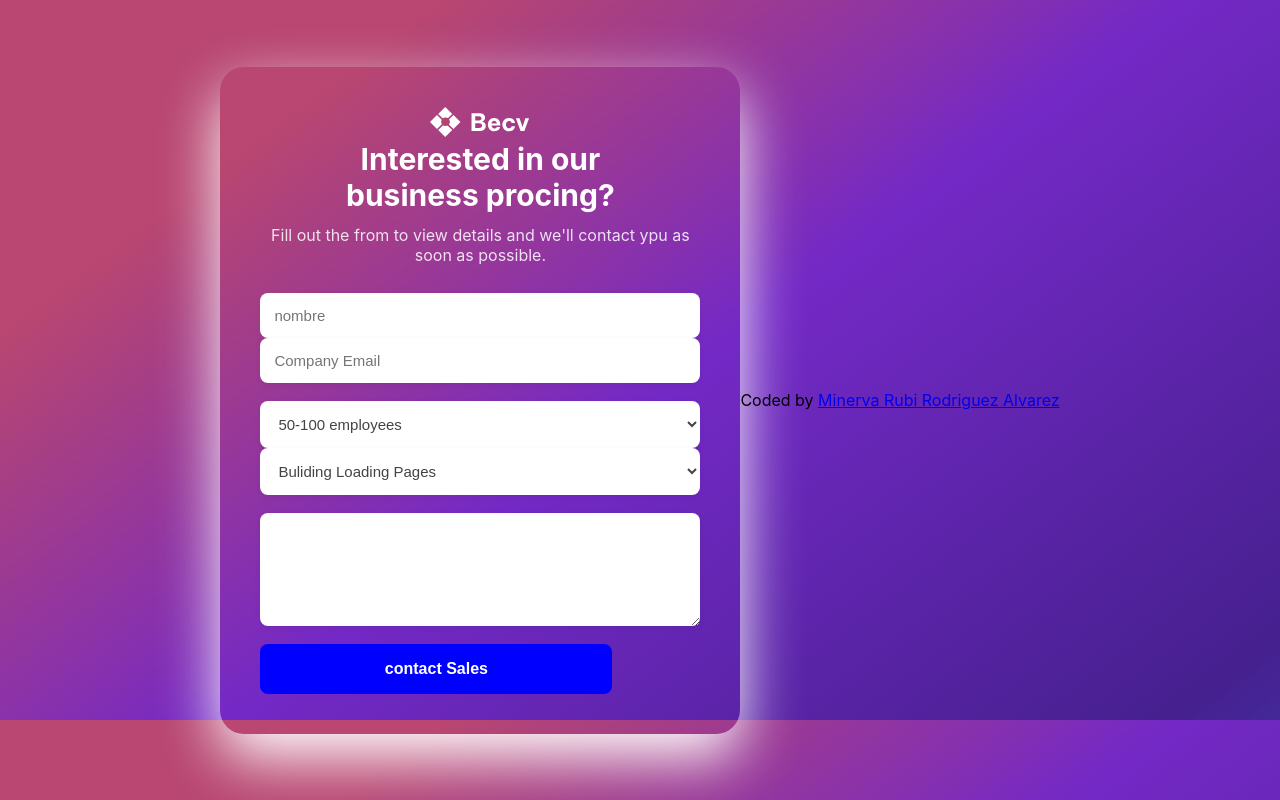
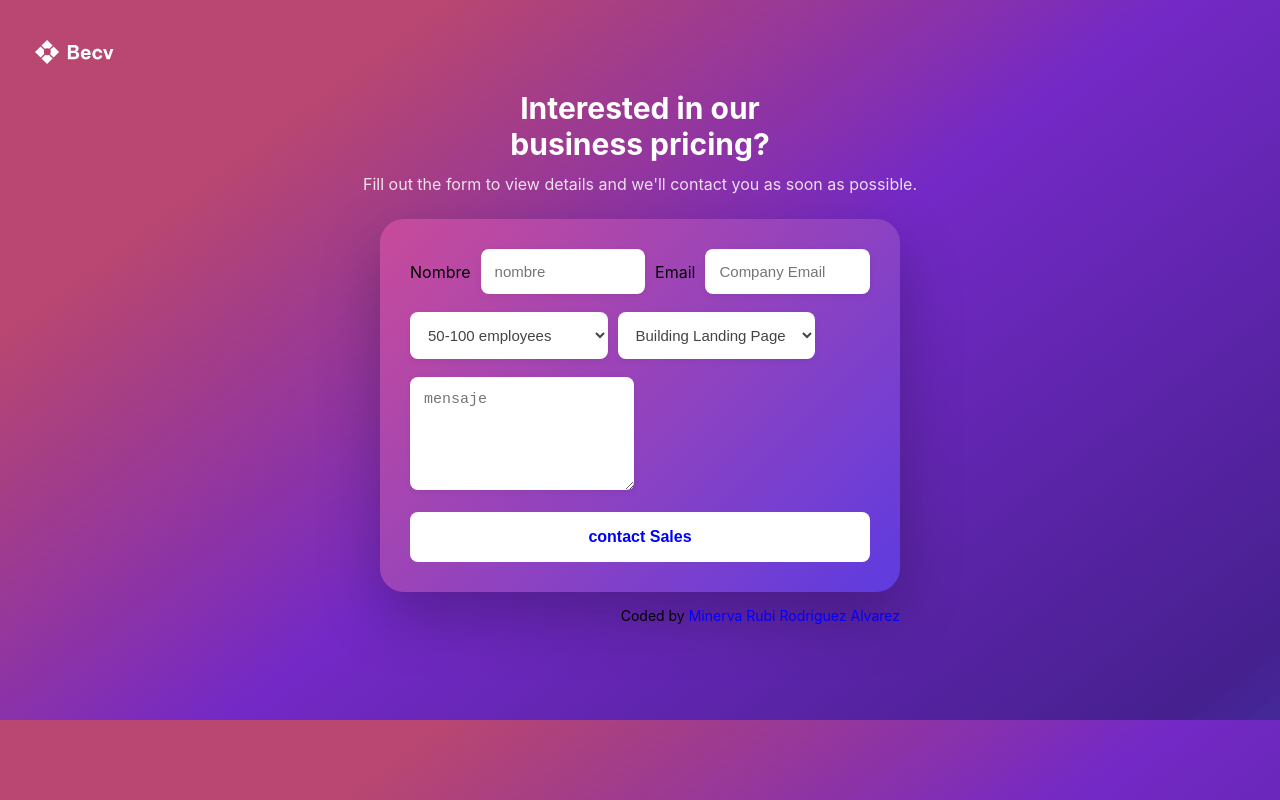
Before and after one commit to MinervaRubi/contact-page1, a plain HTML site: page index.html in a window 1280 px wide. Drawn offline with Linux system fonts and the light colour scheme.

Commit message:
cambios de diseño

```diff
--- a/index.html
+++ b/index.html
@@ -14,41 +14,45 @@
     <title>Contact Page</title>
   </head>
   <body>
+    <img src="styles/Logo.svg" alt="Logo" class="logo">
+
+    <header class="header-out">
+      <h1>Interested in our <br>
+      <span>business pricing?</span></h1>
+      <p>Fill out the form to view details and we'll contact you as soon as possible.</p>
+    </header>
+
     <div class="contenido">
-      <header>
-        <img src="styles/Logo.svg" alt="Logo">
-        <h1>Interested in our <br>
-        <span> business procing?</span></h1>
-        <p>Fill out the from to view details and we'll contact ypu as soon as possible.</p>
-      </header>
       <form class="contacto">
-        <div class="grupo">
-          <input type="texto" placeholder="nombre" required>
+        <div class="grupo" style="display: flex; gap: 10px; align-items: center;">
+          <label for="name">Nombre</label>
+          <input type="text" placeholder="nombre" required>
+          <label for="Email">Email</label>
           <input type="email" placeholder="Company Email" required>
         </div>
 
-        <div class="Company">
+        <div class="Company" style="display: flex; gap: 10px; align-items: center;">
           <select required>
-            <option selected >50-100 employees</option>
+            <option selected>50-100 employees</option>
             <option>10 - 50 employees</option>
             <option>100 - 500 employees</option>
           </select>
 
-            <select required>
-              <option selected>Buliding Loading Pages</option>
-              <option>SEO </option>
-              <option>Marketing</option>
-            </select>
-
+          <select required>
+            <option selected>Building Landing Pages</option>
+            <option>SEO</option>
+            <option>Marketing</option>
+          </select>
         </div>
 
-        <textarea placeholder="mensaje" rows="5">
-
-        </textarea>
-
-        <button type="contact">contact Sales</button>
+        <div>
+          <textarea placeholder="mensaje" rows="5"></textarea>
+        </div>
+        <button type="submit">contact Sales</button>
       </form>
     </div>
+
+    <!-- Footer -->
     <div class="author-info">Coded by <a href="#">Minerva Rubi Rodriguez Alvarez</a></div>
   </body>
 </html>
--- a/styles/styles.css
+++ b/styles/styles.css
@@ -7,49 +7,57 @@
 body {
   font-family: "Inter", Arial, sans-serif;
   display: flex;
-  justify-content: center;
+  flex-direction: column;
   align-items: center;
   min-height: 100vh;
   background-image: url(background.svg);
-  text-align: center;
-}
-
-.contenido {
-  padding: 40px;
-  border-radius: 24px;
-  width: 100%;
-  max-width: 520px;
-  box-shadow: 0 24px 60px white;
+  padding: 30px;
 }
 
 .logo {
-  width: 40px;
-  margin-bottom: 16px;
+  position: absolute;
+  top: 40px;
+  left: 35px;
+  width: 80px;
 }
 
-header h1 {
+.header-out {
+  text-align: center;
+  margin-bottom: 25px;
+  margin-top: 60px; /* deja espacio para el logo */
+}
+
+.header-out h1 {
   font-size: 30px;
   font-weight: 700;
   color: #fff;
   margin-bottom: 12px;
 }
 
-header p {
+.header-out span {
+  color: #fff;
+}
+
+.header-out p {
   font-size: 16px;
   color: rgba(255, 255, 255, 0.85);
-  margin-bottom: 28px;
+}
+
+.contenido {
+  padding: 30px;
+  border-radius: 24px;
+  width: 100%;
+  max-width: 520px;
+  background: linear-gradient(135deg, #c94b9a, #5e3be0);
+  box-shadow: 0 24px 60px rgba(0, 0, 0, 0.25);
 }
 
 .contacto {
   display: flex;
   flex-direction: column;
+  align-items: flex-start;
   gap: 18px;
-}
-
-.fila {
-  display: flex;
-  gap: 14px;
-  flex-wrap: wrap;
+  width: 100%;
 }
 
 .contacto input,
@@ -71,10 +79,10 @@ textarea {
 }
 
 button {
-  width: 80%;
+  width: 100%;
   padding: 16px;
-  background:blue;
-  color:white;
+  background: white;
+  color: blue;
   font-weight: 600;
   font-size: 16px;
   border: none;
@@ -85,10 +93,27 @@ button {
 
 button:hover {
   background: black;
+  color: white;
+}
+
+.author-info {
+  margin-top: 15px;
+  font-size: 14px;
+  color: black;
+  text-align: right;
+  width: 100%;
+  max-width: 520px;
+}
+.author-info a {
+  color: blue;
+  text-decoration: none;
+}
+.author-info a:hover {
+  text-decoration: underline;
 }
 
 @media (max-width: 600px) {
-  .fila {
+  .contacto div {
     flex-direction: column;
   }
 }
```
